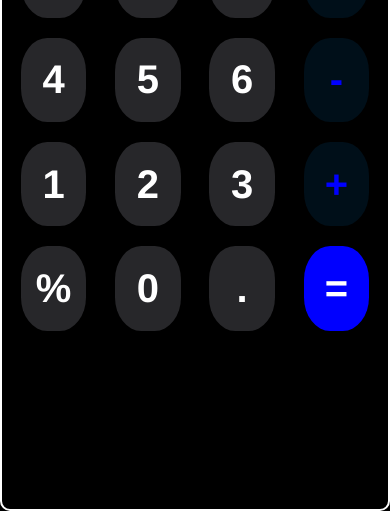
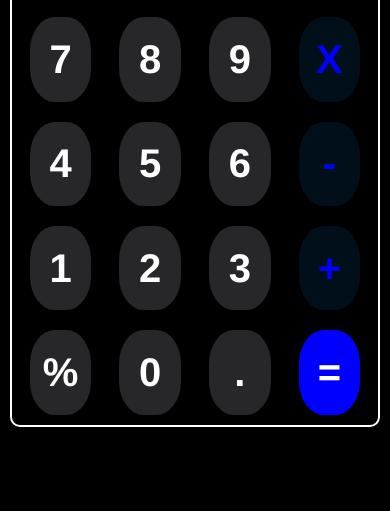
Before and after one commit to vishnu2962/Calculator_flex, a plain HTML site: page index.html in a window 390 px wide. Shown: the part 333-844 px from the top of the page. Drawn offline with Linux system fonts and the light colour scheme.

Commit message:
style.css

```diff
--- a/style.css
+++ b/style.css
@@ -107,8 +107,8 @@ hr {
 
 @media (max-width: 600px) {
     .container{
-        width: 100%;
-        min-height: 100vh;
+        width: 95%;
+        max-height: 100vh;
 
     }
 
```
